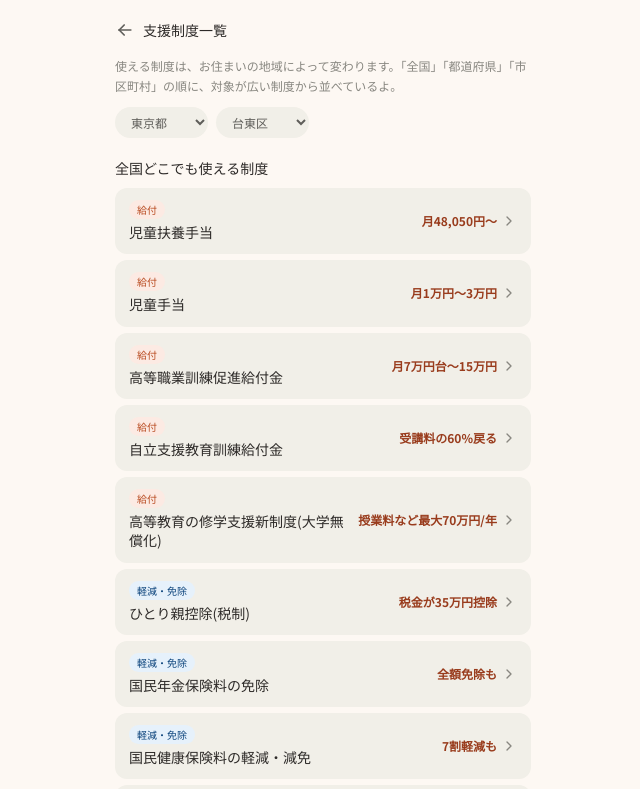
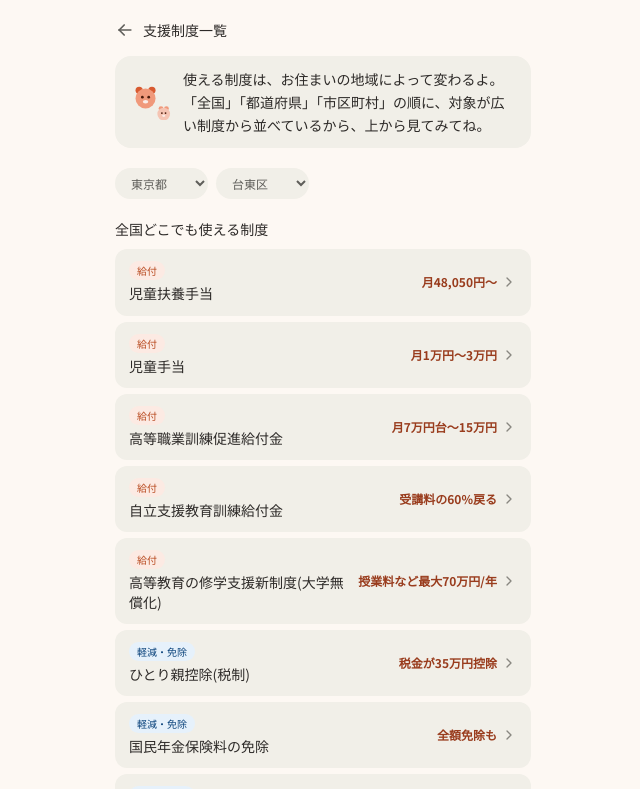
Before and after one commit to hahanabi06/hahanavi, a Next.js app: page /seido in a window 1280 px wide. Shown: the top 789 px of the page, without its empty margins (317-957 px from the left). Built offline with nearby package versions, Linux system fonts and the light colour scheme.

Commit message:
一覧ページの説明文を熊の吹き出しに変更
戻るボタンはトップページ(/)へのリンクのまま確認。冒頭の説明文を他ページと同じ熊アイコン+吹き出しのスタイルに統一

```diff
--- a/src/app/seido/page.tsx
+++ b/src/app/seido/page.tsx
@@ -152,9 +152,12 @@ export default function SeidoListPage() {
           <p className="text-sm font-medium">支援制度一覧</p>
         </div>
 
-        <p className="mb-3 text-xs leading-relaxed text-[#888780]">
-          使える制度は、お住まいの地域によって変わります。「全国」「都道府県」「市区町村」の順に、対象が広い制度から並べているよ。
-        </p>
+        <div className="mb-5 flex items-center gap-3 rounded-2xl bg-[#F1EFE8] px-4 py-3">
+          <BearParentChild size={40} />
+          <p className="text-sm leading-relaxed">
+            使える制度は、お住まいの地域によって変わるよ。「全国」「都道府県」「市区町村」の順に、対象が広い制度から並べているから、上から見てみてね。
+          </p>
+        </div>
 
         <div className="mb-5 flex flex-wrap gap-2">
           <select
```
